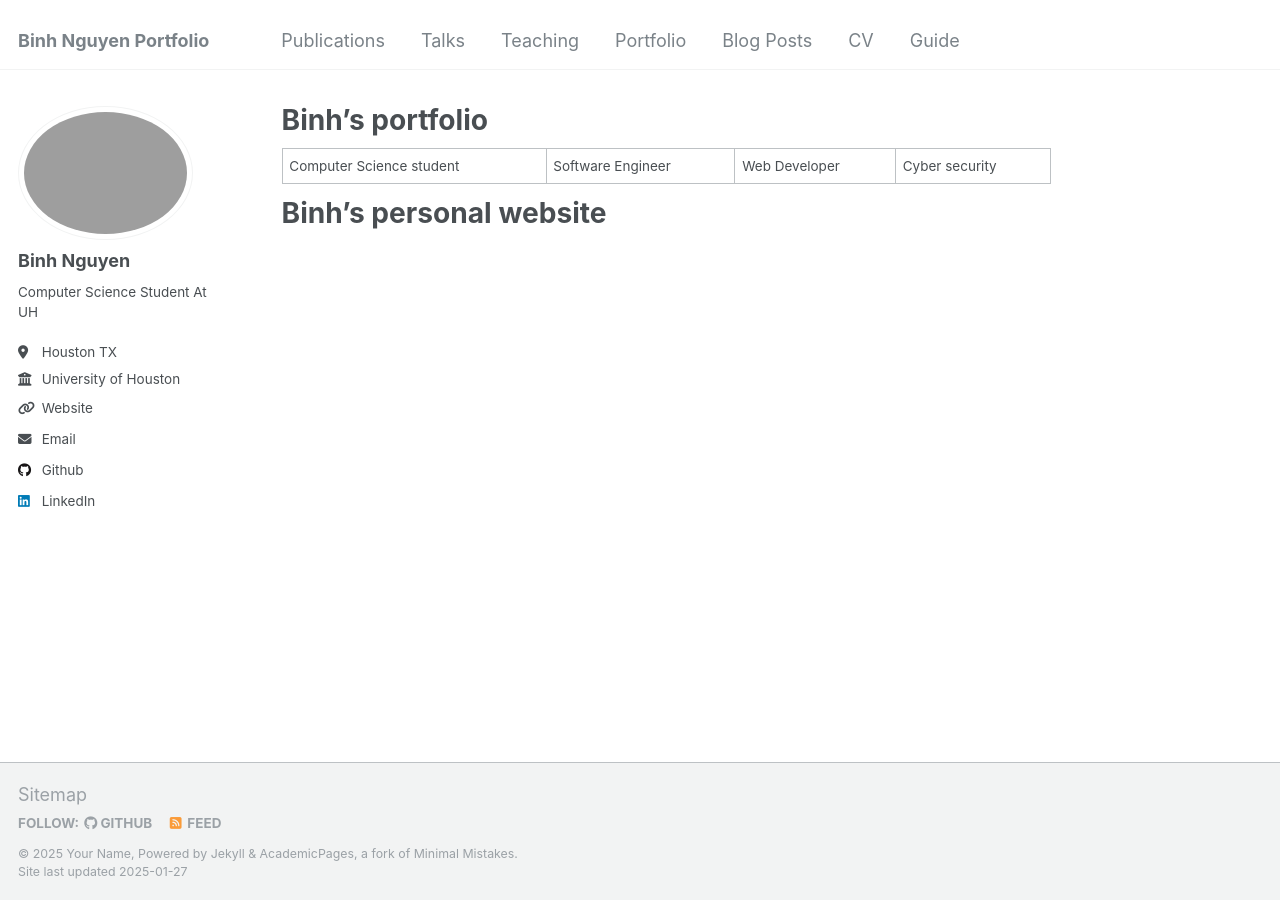
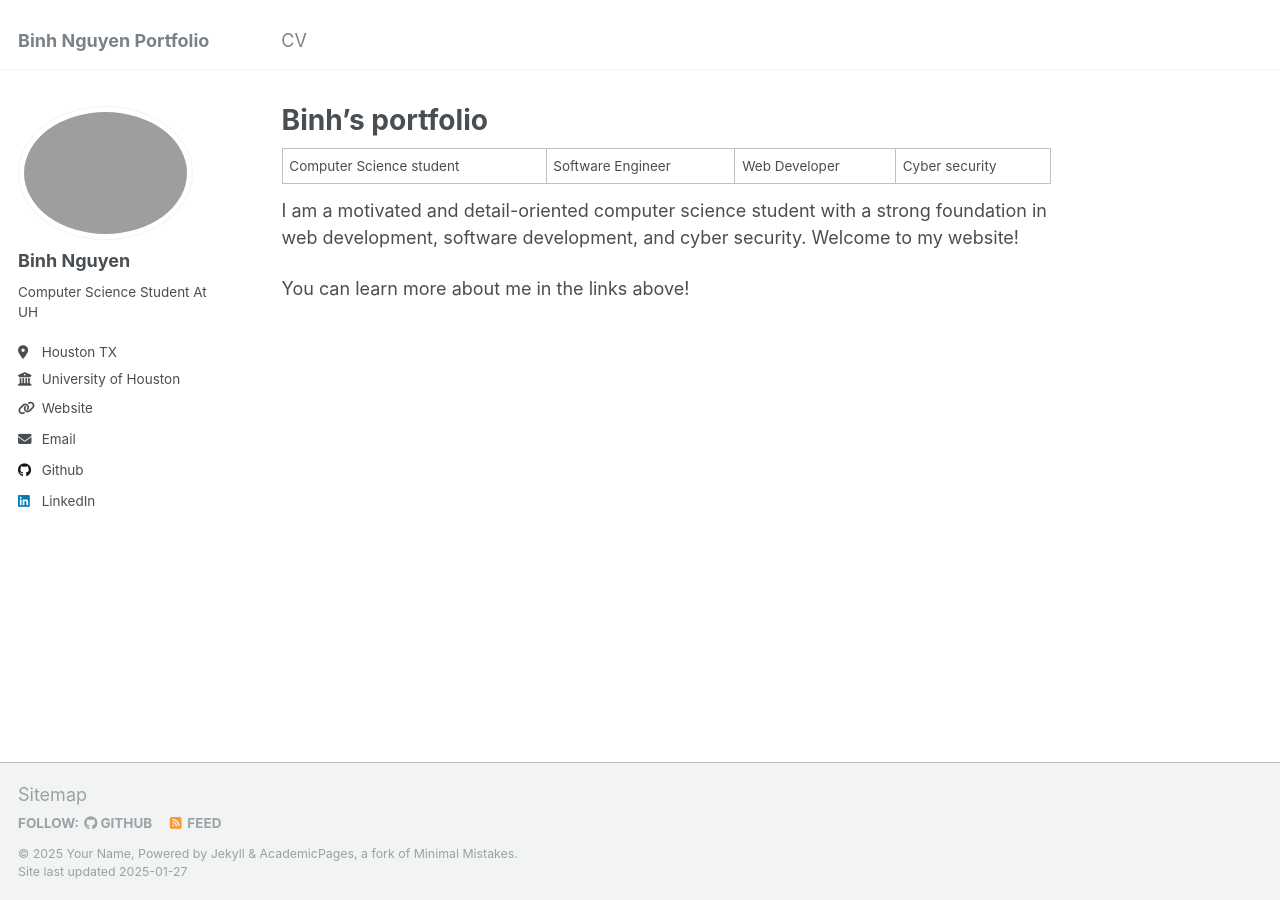
Before and after one commit to binhnguyen63/binhnguyen63.github.io, a Jekyll site: the page built from _pages/about.md, in a window 1280 px wide. Built offline with Jekyll 4.4.1, drawn with Linux system fonts in a browser that asks for light colours.

Commit message:
personalized

```diff
--- a/_config.yml
+++ b/_config.yml
@@ -12,7 +12,7 @@ title: "Binh Nguyen Portfolio"
 title_separator: "-"
 name: &name "Your Name"
 description: &description "personal description"
-url: https://academicpages.github.io # the base hostname & protocol for your site e.g. "https://[your GitHub username].github.io"
+url: https://binhnguyen63.github.io/ # the base hostname & protocol for your site e.g. "https://[your GitHub username].github.io"
 baseurl: "" # the subpath of your site, e.g. "/blog"
 repository: "academicpages/academicpages.github.io"
 
--- a/_pages/about.md
+++ b/_pages/about.md
@@ -9,4 +9,7 @@ redirect_from:
 
 Computer Science student | Software Engineer | Web Developer | Cyber security
 
-# Binh's personal website
+I am a motivated and detail-oriented computer science student
+with a strong foundation in web development, software development, and cyber security. Welcome to my website!
+
+You can learn more about me in the links above!
```
Also changed, not shown: _data/navigation.yml (+10 -16 lines), 3 other files.
